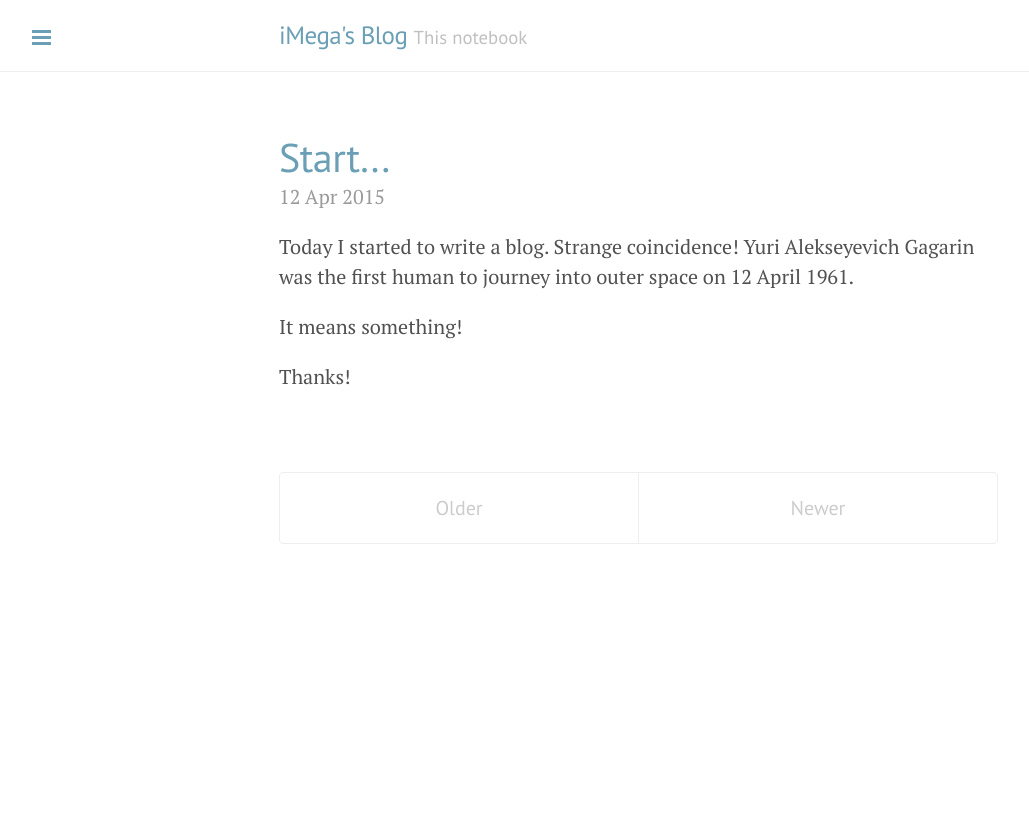
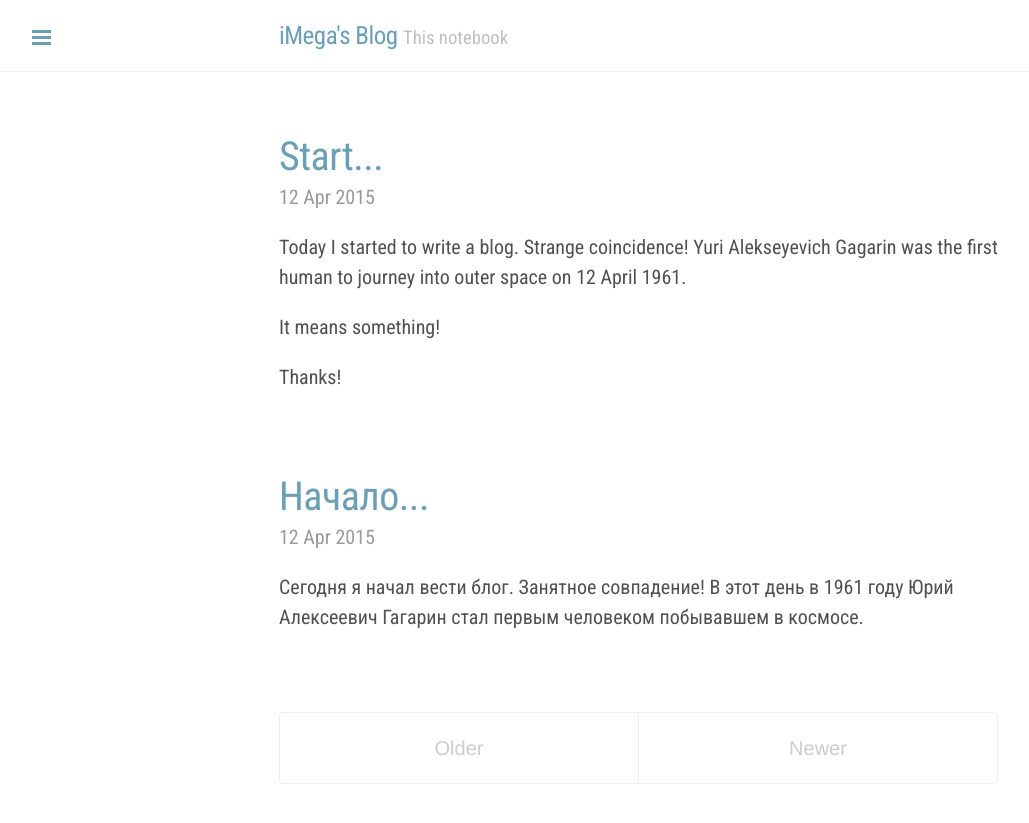
Before and after one commit to iMega/imega.github.io, a Jekyll site: the page built from index.html, in a window 1280 px wide. Shown: the top 823 px of the page, without its empty margins (1-1030 px from the left). Built offline with Jekyll 4.4.1, drawn with Linux system fonts in a browser that asks for light colours; the list of posts is cut into pages by our own code.

Commit message:
fix font

```diff
--- a/_includes/head.html
+++ b/_includes/head.html
@@ -17,7 +17,7 @@
   <link rel="stylesheet" href="/public/css/poole.css">
   <link rel="stylesheet" href="/public/css/syntax.css">
   <link rel="stylesheet" href="/public/css/lanyon.css">
-  <link rel="stylesheet" href="http://fonts.googleapis.com/css?family=PT+Serif:400,400italic,700|PT+Sans:400">
+  <link href='http://fonts.googleapis.com/css?family=Roboto+Condensed&subset=latin,cyrillic' rel='stylesheet' type='text/css'>
 
   <!-- Icons -->
   <link rel="apple-touch-icon-precomposed" sizes="144x144" href="/public/apple-touch-icon-144-precomposed.png">
--- /dev/null
+++ b/_posts/2015-04-12-starting-ru.md
@@ -0,0 +1,6 @@
+---
+layout: post
+title: Начало...
+---
+
+Сегодня я начал вести блог. Занятное совпадение! В этот день в 1961 году Юрий Алексеевич Гагарин стал первым человеком побывавшем в космосе.
--- a/public/css/lanyon.css
+++ b/public/css/lanyon.css
@@ -41,11 +41,11 @@ body {
 }
 
 html {
-  font-family: "PT Serif", Georgia, "Times New Roman", serif;
+  font-family: 'Roboto Condensed', sans-serif;
 }
 
 h1, h2, h3, h4, h5, h6 {
-  font-family: "PT Sans", Helvetica, Arial, sans-serif;
+  font-family: 'Roboto Condensed', sans-serif;
   font-weight: 400;
   color: #313131;
   letter-spacing: -.025rem;
```
